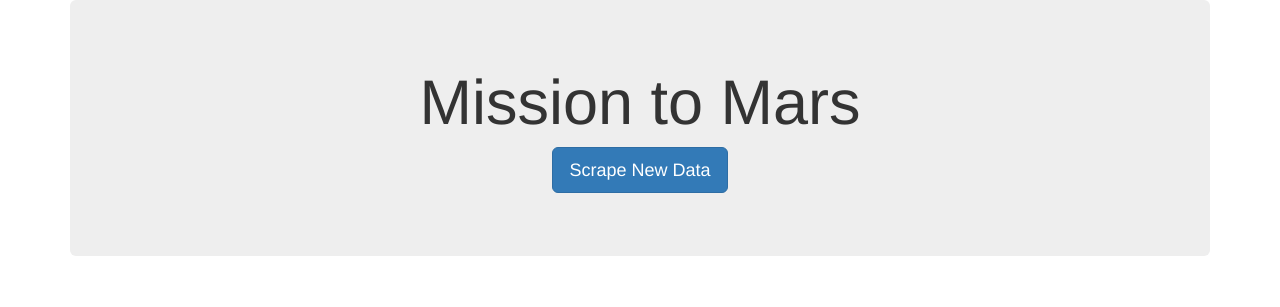
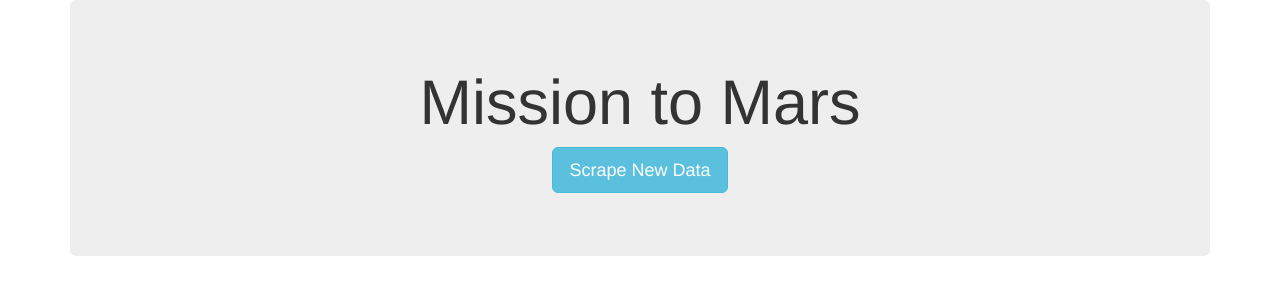
Before and after one commit to greensleeves8/Mission-To-Mars, a Flask app: page / in a window 1280 px wide. Shown: the top 307 px of the page. Run offline with Flask 2, Linux system fonts and the light colour scheme; data that the repository does not hold is empty; some libraries are stand-ins or nearby versions.

Commit message:
Deliverable 3

```diff
--- a/templates/index.html
+++ b/templates/index.html
@@ -16,7 +16,7 @@
       <div class="jumbotron text-center">
         <h1>Mission to Mars</h1>
         <!-- Add a button to activate scraping script -->
-        <p><a class="btn btn-primary btn-lg" href="/scrape" role="button">Scrape New Data</a></p>
+        <p><a class="btn btn-info btn-lg" href="/scrape" role="button">Scrape New Data</a></p>
       </div>
 
       <!-- Add section for Mars News -->
```
